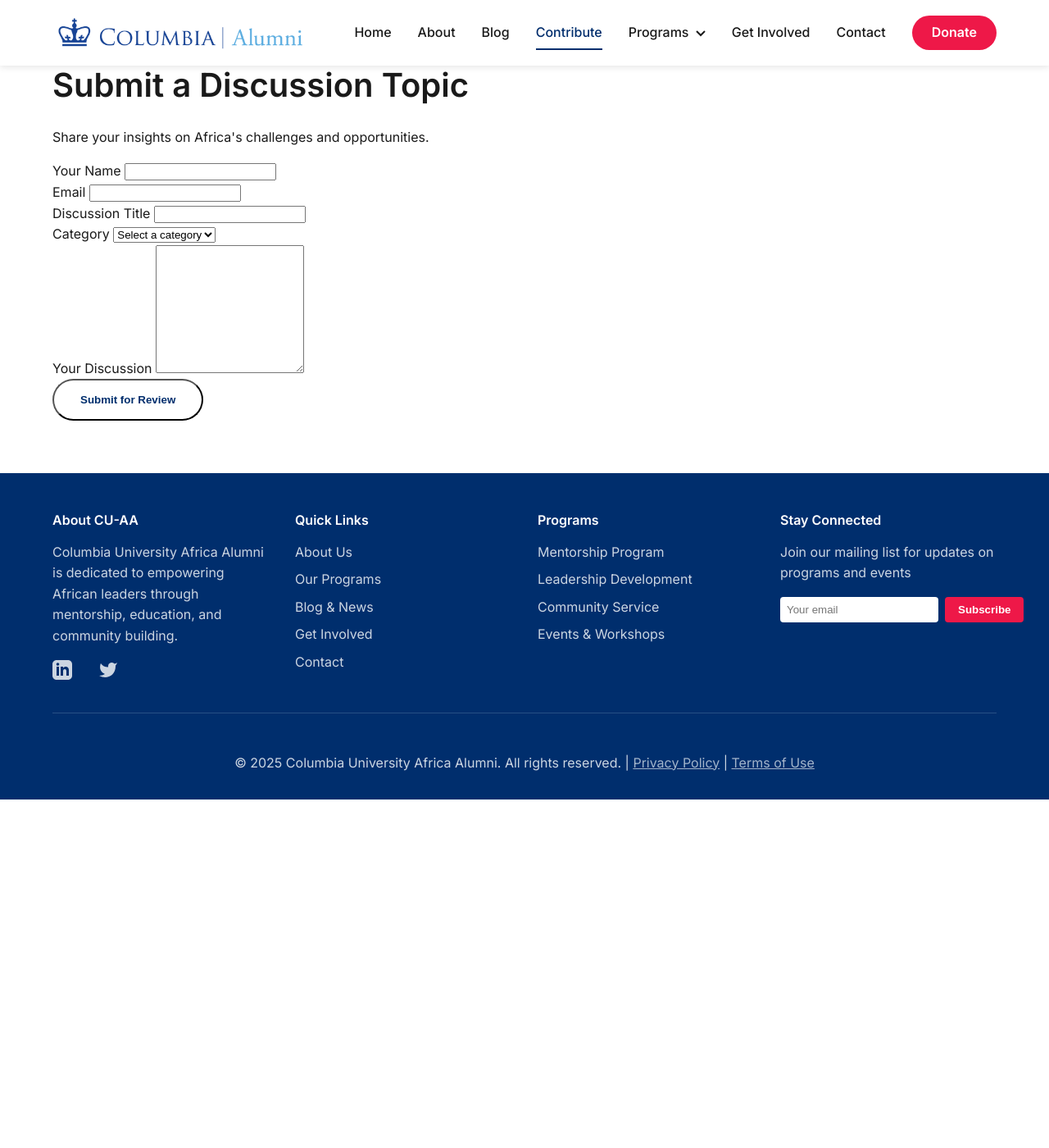
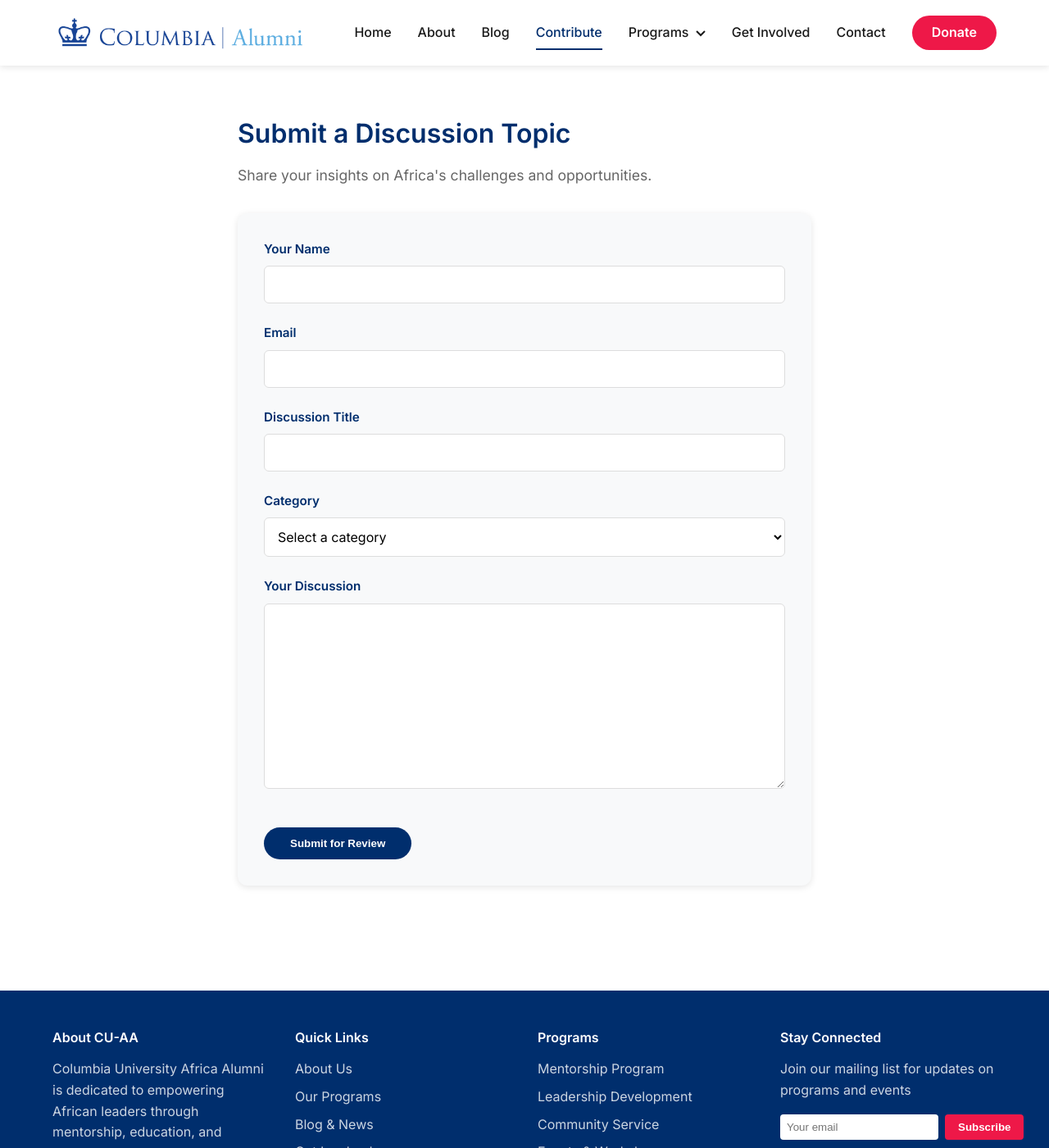
Before and after one commit to cu-aa-admin/cu-aa-site, a Jekyll site: the page built from contribute.html, in a window 1280 px wide and 1400 px high. Shown: the whole window at 82% size. Built offline with Jekyll 4.4.1, drawn with Linux system fonts in a browser that asks for light colours.

Commit message:
update all

```diff
--- a/assets/css/custom.css
+++ b/assets/css/custom.css
@@ -10,6 +10,54 @@
   --shadow: 0 2px 8px rgba(0,0,0,0.1);
   --shadow-hover: 0 4px 16px rgba(0,0,0,0.15);
   --transition: all 0.3s ease;
+}
+
+.africa-bg {
+  position: absolute;
+  top: 50%;
+  right: 5%;
+  transform: translateY(-50%);
+  width: 300px;
+  height: 300px;
+  opacity: 0.1;
+  background-image: url('/assets/images/africa.svg');
+  background-size: contain;
+  background-repeat: no-repeat;
+  background-position: center;
+  pointer-events: none;
+}
+
+/* Make it smaller on mobile */
+@media (max-width: 768px) {
+  .africa-bg {
+    width: 200px;
+    height: 200px;
+    opacity: 0.05;
+    right: -50px;
+  }
+}
+
+/* Hero with Africa silhouette */
+.hero-compact {
+  background: linear-gradient(135deg, var(--columbia-blue) 0%, var(--columbia-light-blue) 100%);
+  padding: 3rem 0;
+  position: relative;
+  overflow: hidden;
+}
+
+.hero-compact h1 {
+  font-size: 2.5rem;
+  margin-bottom: 0.5rem;
+  position: relative;
+  z-index: 1;
+  color: var(--white);
+}
+
+.hero-compact .hero-subtitle {
+  position: relative;
+  z-index: 1;
+  color: var(--white);
+  opacity: 0.9;
 }
 
 /* Base Styles */
@@ -483,6 +531,35 @@
   opacity: 0.8;
 }
 
+/* Social links in footer */
+.social-links {
+  display: flex;
+  gap: 1rem;
+}
+
+.social-links a {
+  color: var(--white);
+  opacity: 0.8;
+  transition: opacity 0.3s ease;
+}
+
+.social-links a:hover {
+  opacity: 1;
+}
+
+.footer-links li {
+  margin-bottom: 0.5rem;
+}
+
+.newsletter-form input:focus {
+  outline: 2px solid var(--accent-red);
+  outline-offset: 2px;
+}
+
+.newsletter-form button:hover {
+  background: #d01040;
+}
+
 /* Responsive */
 @media (max-width: 768px) {
   .desktop-nav {
@@ -513,3 +590,196 @@
     font-size: 0.75rem;
   }
 }
+
+/* Small hero for inner pages */
+.hero-small {
+  padding: 3rem 0;
+  background: linear-gradient(135deg, var(--columbia-blue) 0%, var(--columbia-light-blue) 100%);
+}
+
+.hero-small h1 {
+  font-size: 2.5rem;
+  margin-bottom: 0.5rem;
+}
+
+/* Blog Post Styles */
+.post {
+  max-width: 800px;
+  margin: 0 auto;
+  padding: 2rem 1.5rem;
+}
+
+.post-header {
+  margin-bottom: 2rem;
+  padding-bottom: 2rem;
+  border-bottom: 1px solid #eee;
+}
+
+.post-title {
+  color: var(--columbia-blue);
+  margin-bottom: 1rem;
+}
+
+.post-meta {
+  color: var(--text-light);
+  font-size: 0.95rem;
+}
+
+.post-content {
+  font-size: 1.1rem;
+  line-height: 1.8;
+  color: var(--text-dark);
+}
+
+.post-content h2,
+.post-content h3 {
+  margin-top: 2rem;
+  margin-bottom: 1rem;
+  color: var(--columbia-blue);
+}
+
+.post-content p {
+  margin-bottom: 1.5rem;
+}
+
+.post-content ul,
+.post-content ol {
+  margin-bottom: 1.5rem;
+  padding-left: 2rem;
+}
+
+.post-content li {
+  margin-bottom: 0.5rem;
+  line-height: 1.8;
+}
+
+.post-content strong {
+  font-weight: 600;
+  color: var(--columbia-blue);
+}
+
+/* Page content for general pages */
+.page-content {
+  max-width: 1200px;
+  margin: 0 auto;
+  padding: 2rem 1.5rem;
+}
+
+/* Contribution Form Styles */
+.contribute-page {
+  max-width: 700px;
+  margin: 0 auto;
+  padding: 2rem 0;
+}
+
+.contribute-page h1 {
+  font-size: 2rem;
+  color: var(--columbia-blue);
+  margin-bottom: 1rem;
+}
+
+.contribute-page > p {
+  font-size: 1.1rem;
+  color: var(--text-light);
+  margin-bottom: 2rem;
+}
+
+.contribute-form {
+  background: #f8f9fa;
+  padding: 2rem;
+  border-radius: 12px;
+  box-shadow: var(--shadow);
+}
+
+.form-group {
+  margin-bottom: 1.5rem;
+}
+
+.form-group label {
+  display: block;
+  margin-bottom: 0.5rem;
+  font-weight: 600;
+  color: var(--columbia-blue);
+  font-size: 0.95rem;
+}
+
+.form-group input,
+.form-group select,
+.form-group textarea {
+  width: 100%;
+  padding: 0.75rem;
+  border: 1px solid #ddd;
+  border-radius: 6px;
+  font-size: 1rem;
+  font-family: inherit;
+  background: white;
+  transition: var(--transition);
+}
+
+.form-group input:focus,
+.form-group select:focus,
+.form-group textarea:focus {
+  outline: none;
+  border-color: var(--columbia-blue);
+  box-shadow: 0 0 0 3px rgba(108, 172, 228, 0.1);
+}
+
+.form-group textarea {
+  resize: vertical;
+  min-height: 150px;
+}
+
+/* Style the submit button */
+.contribute-form .btn-primary {
+  background-color: var(--columbia-blue);
+  color: white;
+  padding: 0.75rem 2rem;
+  border: none;
+  border-radius: 30px;
+  font-weight: 600;
+  cursor: pointer;
+  transition: var(--transition);
+  margin-top: 1rem;
+}
+
+.contribute-form .btn-primary:hover {
+  background-color: var(--columbia-light-blue);
+  transform: translateY(-2px);
+  box-shadow: var(--shadow-hover);
+}
+
+/* Note section */
+.contribute-note {
+  margin-top: 3rem;
+  padding: 1.5rem;
+  background: white;
+  border-left: 4px solid var(--columbia-blue);
+  border-radius: 4px;
+}
+
+.contribute-note h3 {
+  color: var(--columbia-blue);
+  font-size: 1.25rem;
+  margin-bottom: 1rem;
+}
+
+.contribute-note ul {
+  margin: 0;
+  padding-left: 1.5rem;
+  color: var(--text-light);
+}
+
+.contribute-note li {
+  margin-bottom: 0.5rem;
+}
+
+/* Responsive */
+@media (max-width: 768px) {
+  .contribute-form {
+    padding: 1.5rem;
+  }
+
+  .contribute-page h1 {
+    font-size: 1.75rem;
+  }
+}
--- a/index.markdown
+++ b/index.markdown
@@ -4,6 +4,7 @@
 
 <!-- Hero Section -->
 <section class="hero hero-compact">
+  <div class="africa-bg"></div>
   <div class="container">
     <div class="hero-content">
       <h1>Join the Discussion</h1>
```
Also changed, not shown: CONTRIBUTING.md (added, +19 -0 lines), assets/images/africa.svg (added).
